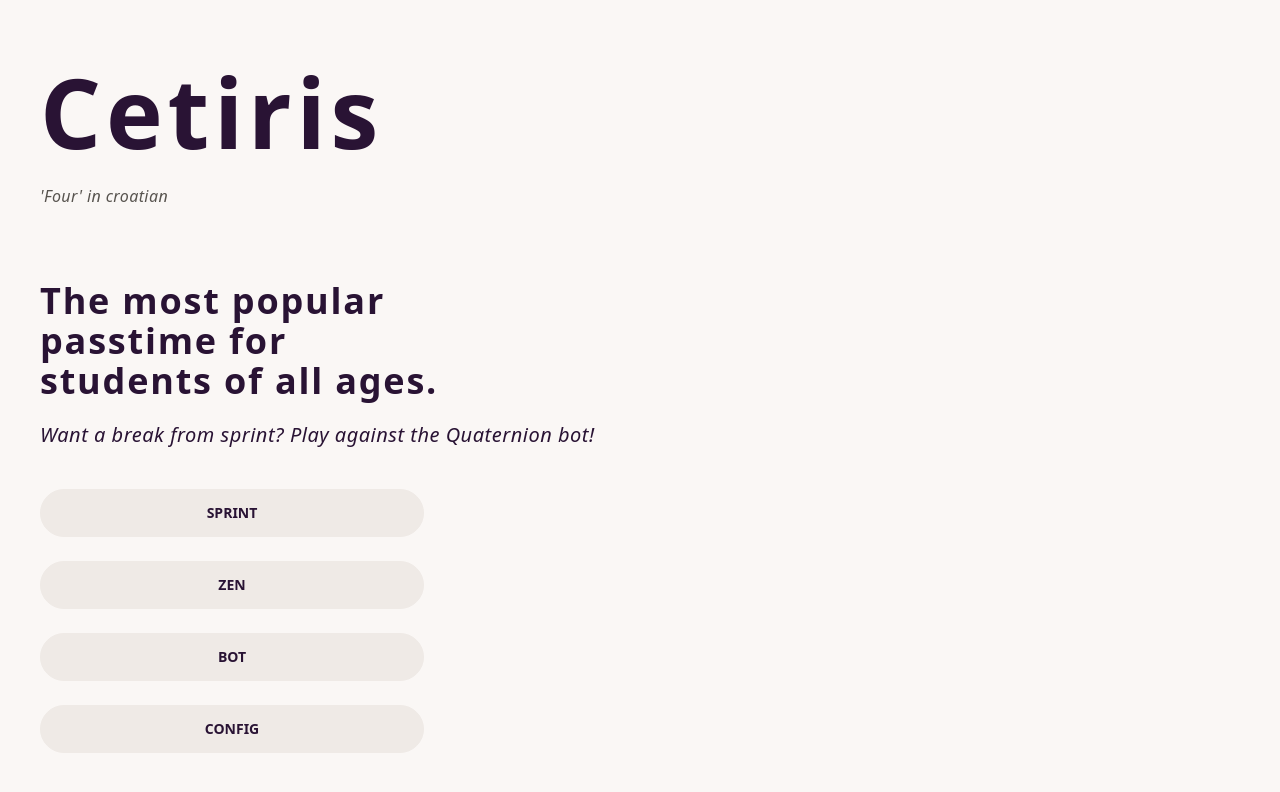
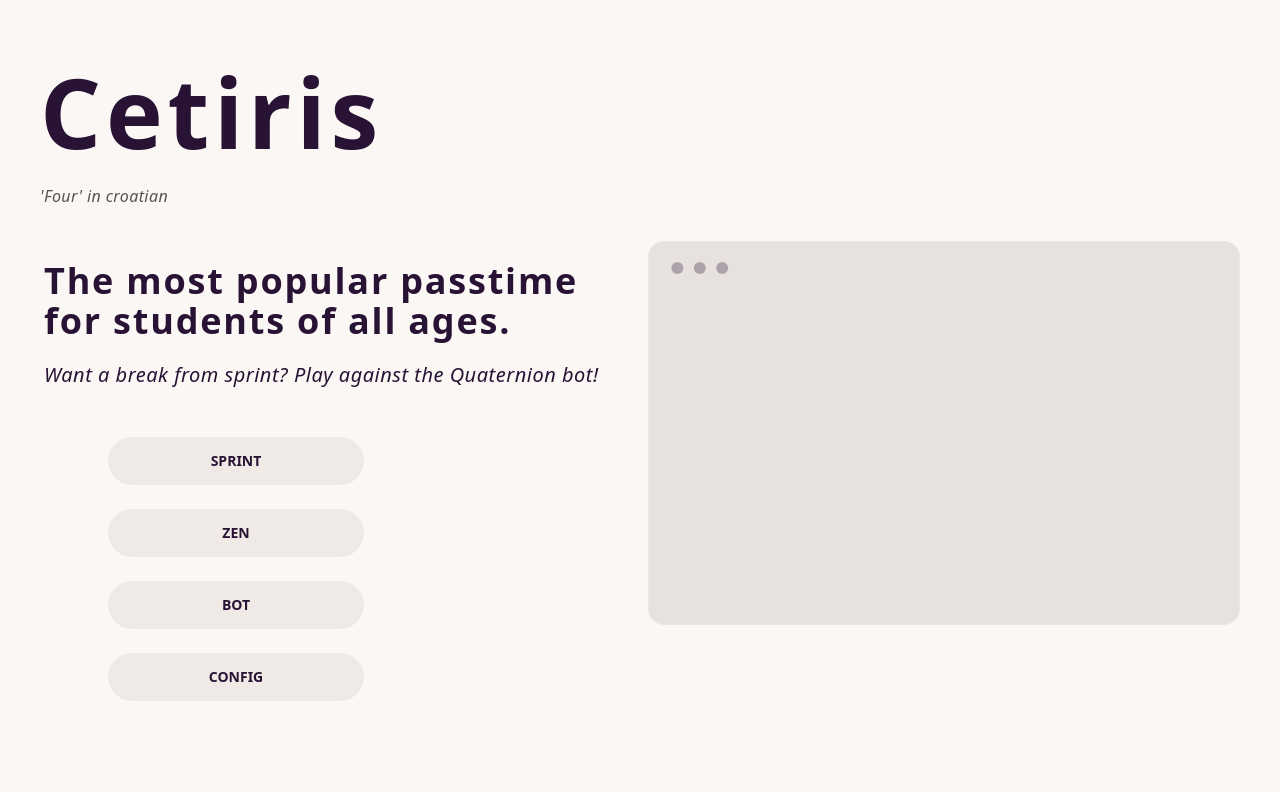
Before and after one commit to shine00chang/Cetiris, a SvelteKit app: page / in a window 1280 px wide. Shown: the top 792 px of the page. Built offline with nearby package versions, Linux system fonts and the light colour scheme.

Commit message:
(add) bot speed modal

```diff
--- a/src/app.css
+++ b/src/app.css
@@ -7,7 +7,7 @@
 }
 
 .btn-hover-mv-left {
-  transition: 500ms transform ease-in-out;
+  transition: 400ms transform ease-in-out;
 }
 
 .btn-hover-mv-left:hover {
--- a/src/routes/+page.svelte
+++ b/src/routes/+page.svelte
@@ -1,20 +1,27 @@
-<div class="my-10">
-  <p class="text-4xl tracking-wider	font-bold my-5 w-full md:w-1/3">The most popular passtime for students of all ages.</p>
-  <p class="text-xl tracking-wide	italic">Want a break from sprint? Play against the Quaternion bot!</p>
+<div class="flex">
+  <div class="w-[90%] mx-auto md:w-[50%] md:mx-1 space-y-12">
+    <!-- Text -->
+    <div>
+      <p class="text-4xl tracking-wider	font-bold my-5 w-full">The most popular passtime for students of all ages.</p>
+      <p class="text-xl tracking-wide	italic">Want a break from sprint? Play against the Quaternion bot!</p>
+    </div>
+
+    <!-- Navigation -->
+    <div class="w-48 md:w-96 flex flex-col items-center">
+      <a href="/sprint" class="btn w-48 md:w-64 btn-hover-mv-left"> Sprint </a>
+      <br>
+      <a href="/zen" class="btn w-48 md:w-64 btn-hover-mv-left"> Zen </a>
+      <br>
+      <a href="/bot" class="btn w-48 md:w-64 btn-hover-mv-left"> Bot </a>
+      <br>
+      <a href="/config" class="btn w-48 md:w-64 btn-hover-mv-left"> Config </a>
+      <br>
+    </div>
+  </div>
+
+  <div class="hidden md:block flex-grow">
+    <div class="mockup-window border bg-base-300 h-96">
+
+    </div>
+  </div>
 </div>
-
-<div class="space-y-6">
-
-  <a href="/sprint" class="btn w-96 btn-hover-mv-left"> Sprint </a>
-  <br>
-
-  <a href="/zen" class="btn w-96 btn-hover-mv-left"> Zen </a>
-  <br>
-
-  <a href="/bot" class="btn w-96 btn-hover-mv-left"> Bot </a>
-  <br>
-
-  <a href="/config" class="btn w-96 btn-hover-mv-left"> Config </a>
-  <br>
-
-</div>
--- a/src/routes/bot/+page.svelte
+++ b/src/routes/bot/+page.svelte
@@ -29,14 +29,13 @@
   const escape   = () => { goto('/'); onEnd(); } // Return to menu, trigger on 'esc'
   const getfocus = (e) => e.focus(); // Get foucs
 
+  // Worker
+  let worker;
+  let botPPS = 1.5;
+  let botInterval;
+  $: botInterval = 1000 / botPPS;
 
-  // Initializes bot worker
-  let worker;
-  const botPPS = 1.5;
-  const botInterval = 1000 / botPPS;
-
-  onMount(() => {
-
+  function startWorker () {
     fetch(workerURL,
     {
         method: "GET",
@@ -90,12 +89,22 @@
 
         worker.onerror = e => console.log(`error from worker:`, e);
       });
-  });
 
-  // Initialize states
-  onMount(() => {
-    startTime = Date.now();
-  });
+  }
+
+  // Open bot speed modal
+  onMount(() => bot_speed_modal.showModal());
+
+  // Called once modal is closed
+  const start = () => {
+    // Initialize time
+    startTime = Date.now()
+
+    // Clear inputs: keydown function still writes to inputs when modal is active.
+    inputs = [];
+    startWorker();
+    startInterval();
+  }
 
 
   // Checks for end condition, and nothing else
@@ -163,8 +172,9 @@
 
 
   // Refreshing
-  const interval = setInterval(() => {
-
+  let interval;
+  function startInterval () {
+    interval = setInterval(() => {
       if (inputsBot.length != 0) console.log("guh");
 
       state.applyInputs(game, inputs);
@@ -193,21 +203,40 @@
       // Check end condition
       if (endCondition()) onEnd();
     }, 1000/POLL_RATE);
+  }
 
 </script>
 
+<!-- Bot speed modal -->
+<dialog id="bot_speed_modal" class="modal" on:close={start}>
+  <div class="modal-box">
+    <h3 class="font-bold text-lg">Bot Speed</h3>
+    <div class="form-control w-full max-w-xs">
+      <span class="text-md font-bold">
+        <input type="number"class="text-right w-16" bind:value={botPPS}/>
+        pps
+      </span>
+      <input type="range" min="0.5" max="3" step="0.1" bind:value={botPPS} class="range range-primary" />
+    </div>
+
+    <!-- start button -->
+    <form method="dialog">
+      <button class="btn">start</button>
+    </form>
+  </div>
+</dialog>
 
 <div class="flex gap-4">
   <div use:getfocus tabindex="0" on:keydown={onKeyDown} on:keyup={onKeyUp}
     class="w-full h-full">
-    <GameElem state={state} win={false}>
+    <GameElem state={state} win={win}>
       <div slot="lose" class="mx-auto relative mt-36 text-center text-3xl font-black tracking-widest italic">
         <div>Game Over</div>
         <div class="text-xl font-black tracking-widest italic">{time}</div>
       </div>
       <div slot="win" class="mx-auto relative mt-36 text-center">
+        <div>You Win!</div>
         <div class="text-xl font-black tracking-widest italic">{time}</div>
-        <div class="text-md font-bold">play again with <kbd class="kbd">R</kbd></div>
       </div>
     </GameElem>
   </div>
```
Also changed, not shown: src/lib/engine.js. Lines whose indentation alone changed are shown as unchanged.
